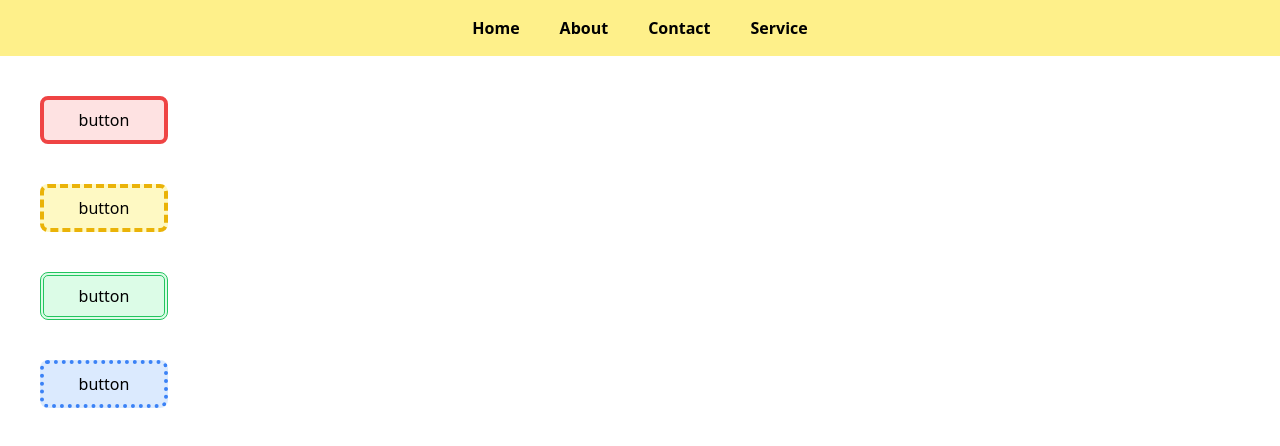
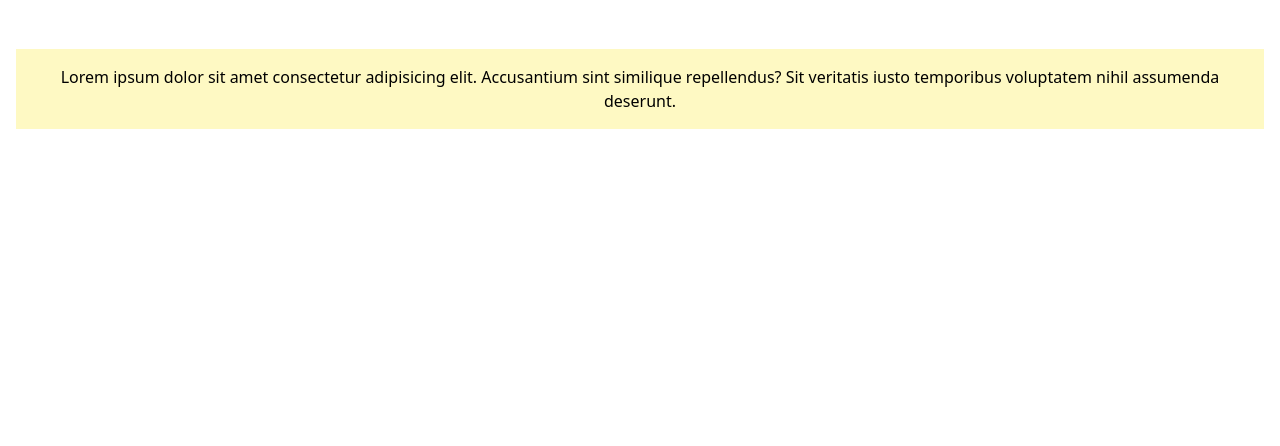
Before and after one commit to arghagithub/tailwindcourse, a website built with Vite: page index.html in a window 1280 px wide. Built offline with nearby package versions, Linux system fonts and the light colour scheme.

Commit message:
video6 square bracket notation

```diff
--- a/index.html
+++ b/index.html
@@ -5,28 +5,11 @@
     <meta http-equiv="X-UA-Compatible" content="IE=edge">
     <meta name="viewport" content="width=device-width, initial-scale=1.0">
     <link rel="stylesheet" href="style.css">
-    <title>video5-magin,border and padding</title>
+    <title>video6-Square bracket notation</title>
 </head>
 <body>
-    <nav>
-        <ul class="flex space-x-10 bg-yellow-200 font-bold py-4 px-4 justify-center">
-            <li>Home</li>
-            <li>About</li>
-            <li>Contact</li>
-            <li>Service</li>
-        </ul>
-    </nav>
-    <div class="bg-red-100 w-32 border-4 border-red-500 border-solid rounded-lg mx-10 my-10 px-5 py-2 text-center">
-        button
-    </div>
-    <div class="bg-yellow-100 w-32 border-4 border-yellow-500 border-dashed rounded-lg mx-10 my-10 px-5 py-2 text-center">
-        button
-    </div>
-    <div class="bg-green-100 w-32 border-4 border-green-500 border-double rounded-lg mx-10 my-10 px-5 py-2 text-center">
-        button
-    </div>
-    <div class="bg-blue-100 w-32 border-4 border-blue-500 border-dotted rounded-lg mx-10 my-10 px-5 py-2 text-center">
-        button
+    <div class="mx-4 my-[49px] px-4 py-4 text-center bg-yellow-100">
+        Lorem ipsum dolor sit amet consectetur adipisicing elit. Accusantium sint similique repellendus? Sit veritatis iusto temporibus voluptatem nihil assumenda deserunt.
     </div>
 </body>
 </html>
```
